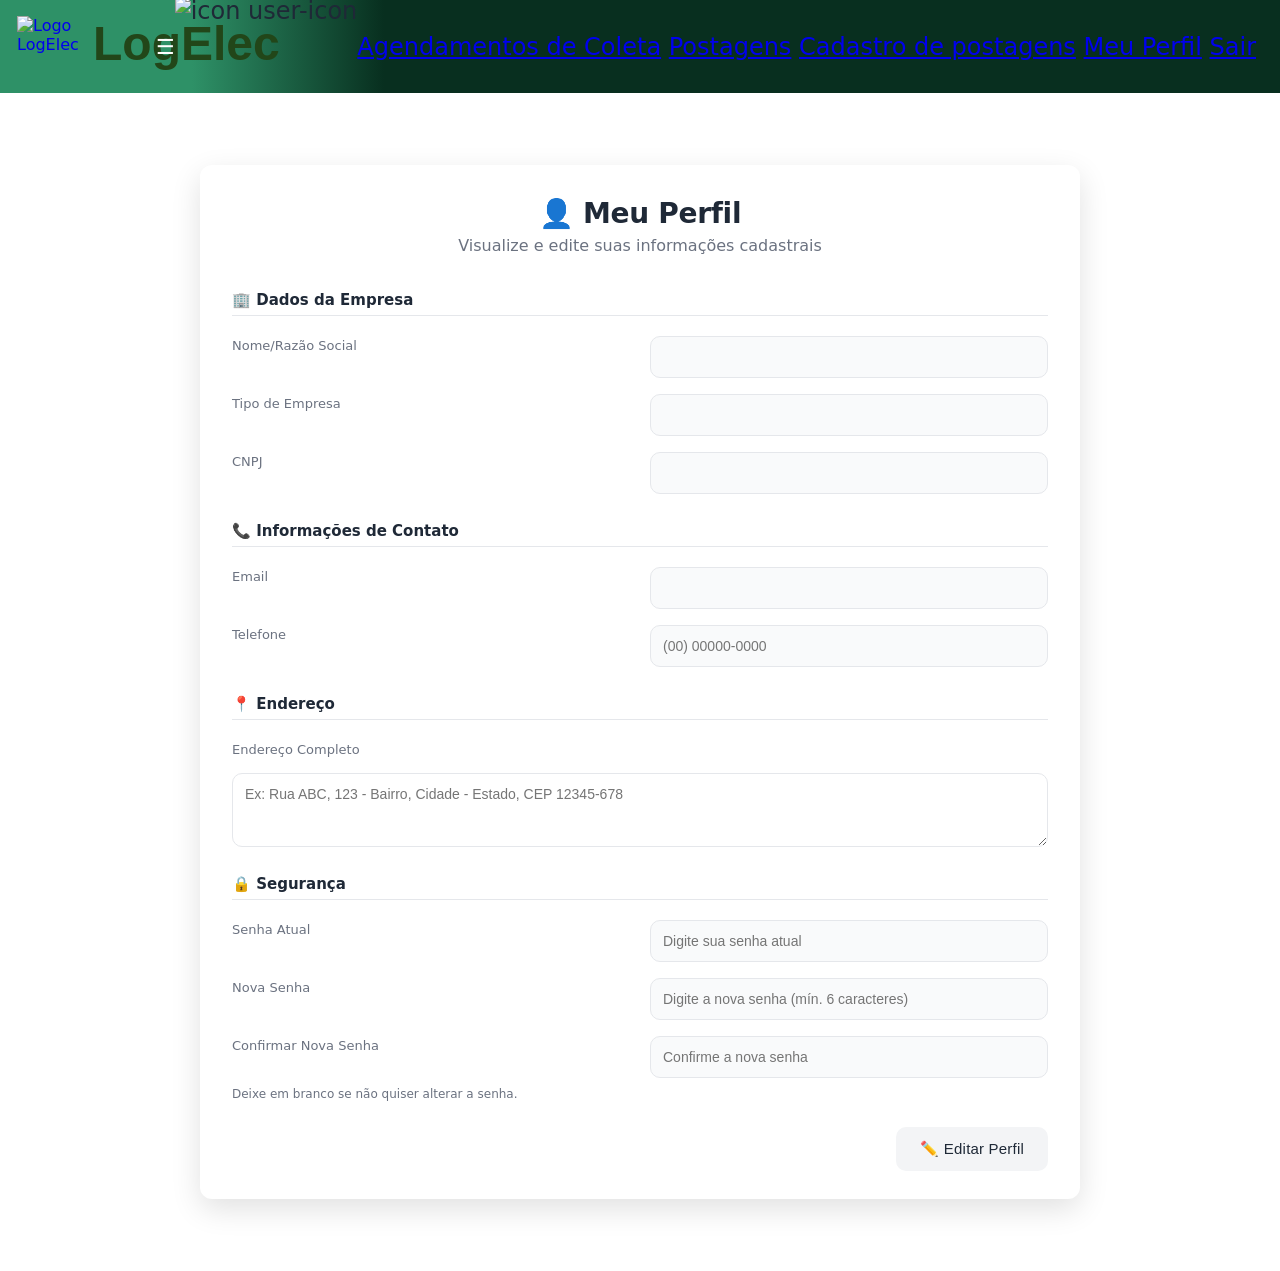
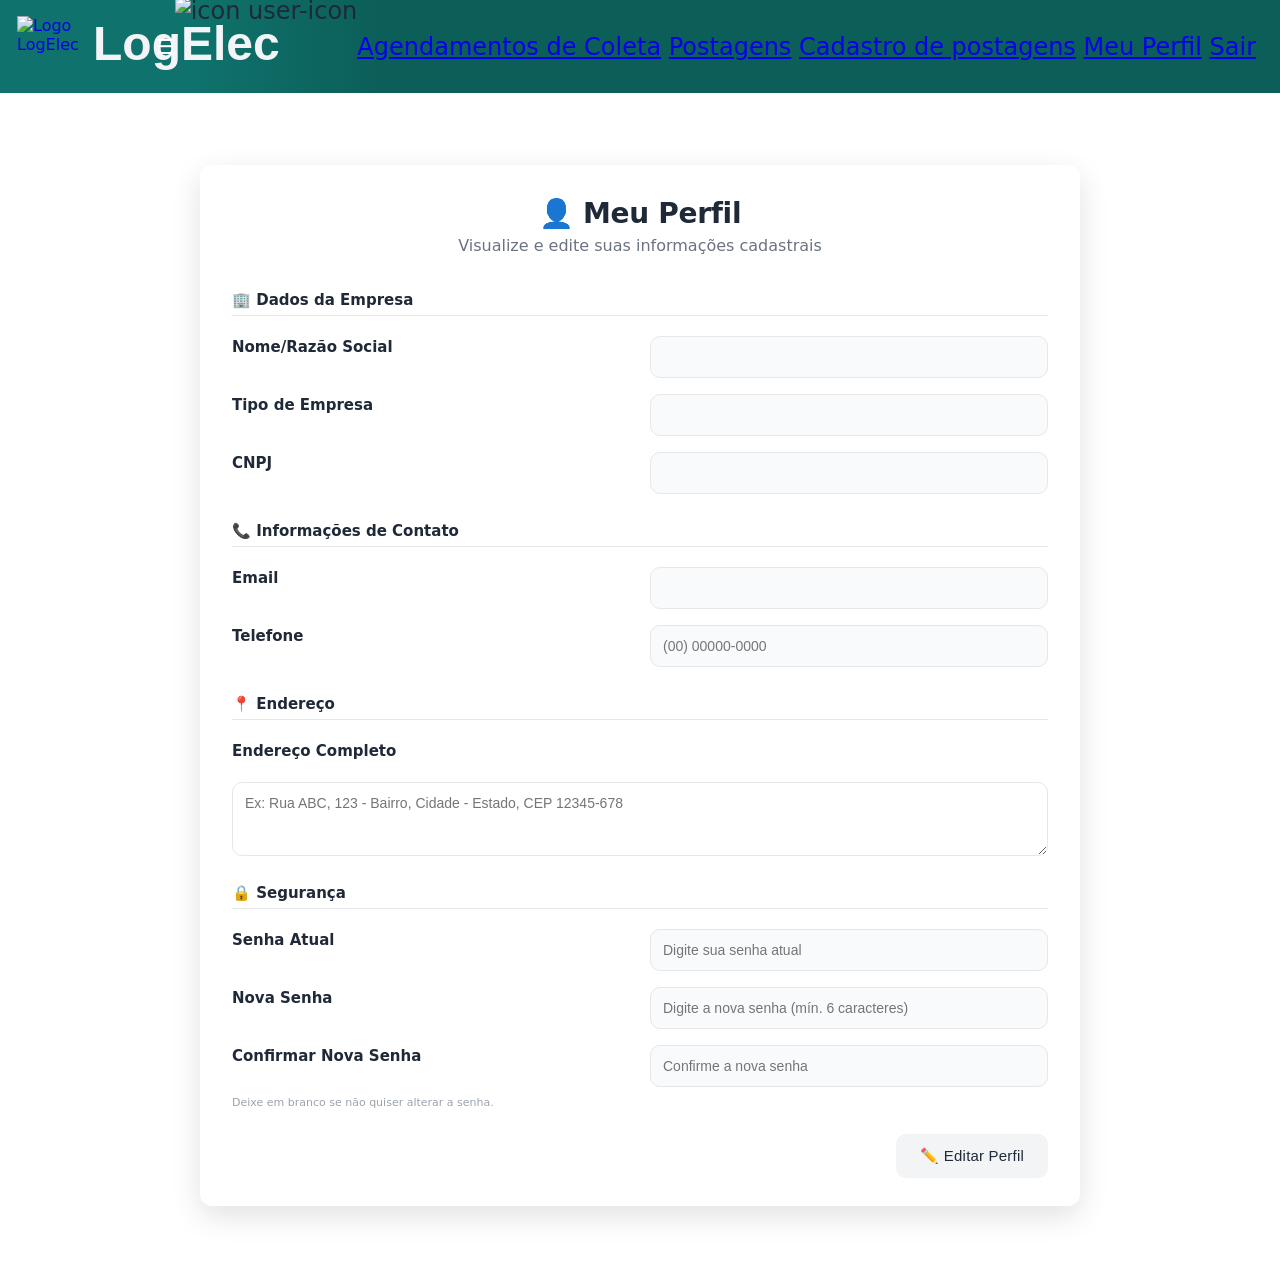

chore: alterações, exclusões e adiciões

--- a/frontend/style_css/style_perfil.css
+++ b/frontend/style_css/style_perfil.css
@@ -29,7 +29,7 @@ body {
     justify-content: space-between;
     width: 100%;    
     height: 93px;        
-    background: linear-gradient(90deg, rgb(46, 145, 103) 15%, #082F1F 30%);
+    background: linear-gradient(90deg, #0F726C 15%, #0c5e59 30%);
     position: relative;
     padding: 0 24px;
 }
@@ -63,7 +63,7 @@ body {
   font-size: 48px;
   line-height: 36px;
   letter-spacing: 0;
-  color: #224619;
+  color: #F3F4F6;
 }
 
 .header-icons {
@@ -173,16 +173,20 @@ textarea:not(:disabled):focus {
 
 #passwordSection .hint {
   grid-column: 1 / -1;
-  font-size: 12px;
-  color: var(--muted);
+  font-size: 11px;
+  color: #9ca3af;
   margin-top: -8px;
   line-height: 1.4;
 }
 
+/* Labels = Títulos dos campos (em negrito e maiores) */
 form label { 
-  font-size: 13px; 
-  color: var(--muted); 
+  font-size: 15px; 
+  font-weight: 600; 
+  color: var(--text); 
   margin-top: 2px; 
+  margin-bottom: 6px;
+  display: block;
 }
 
 input, select {
